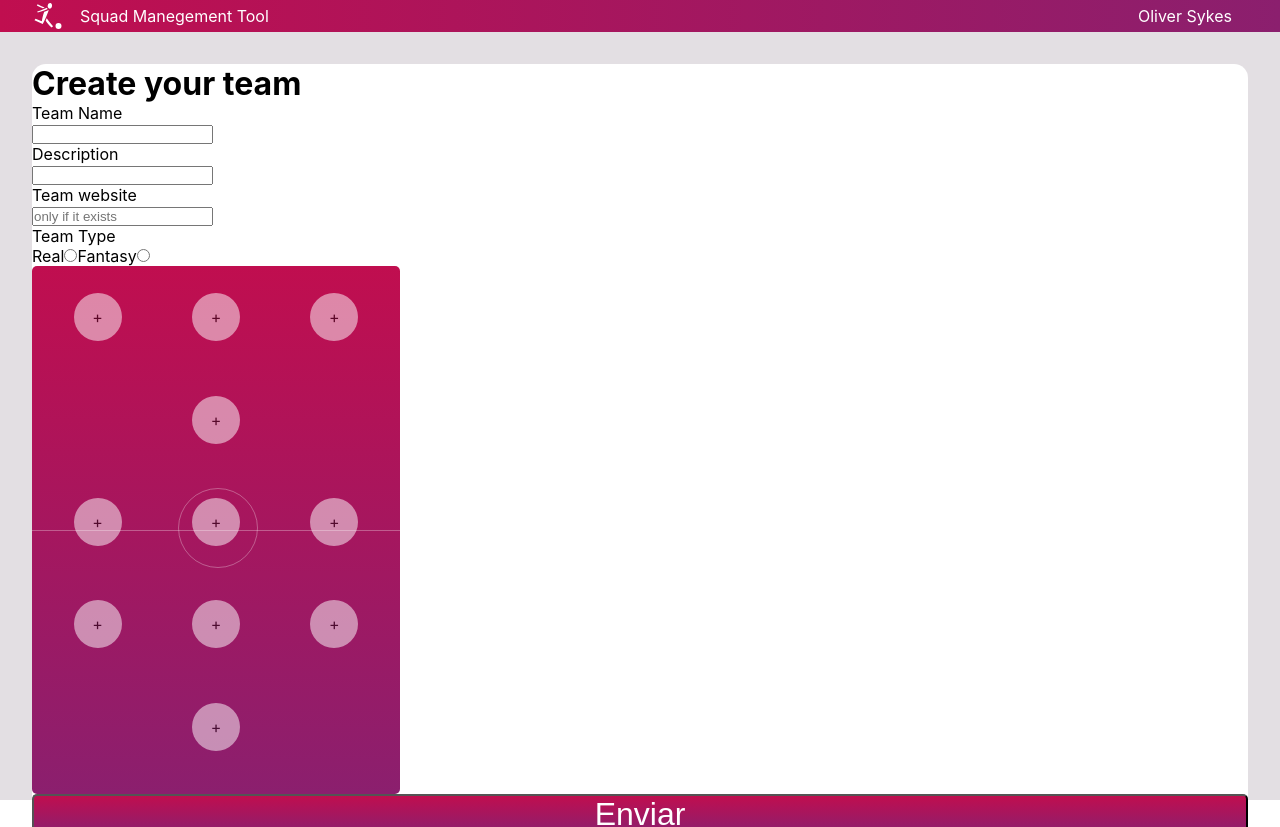
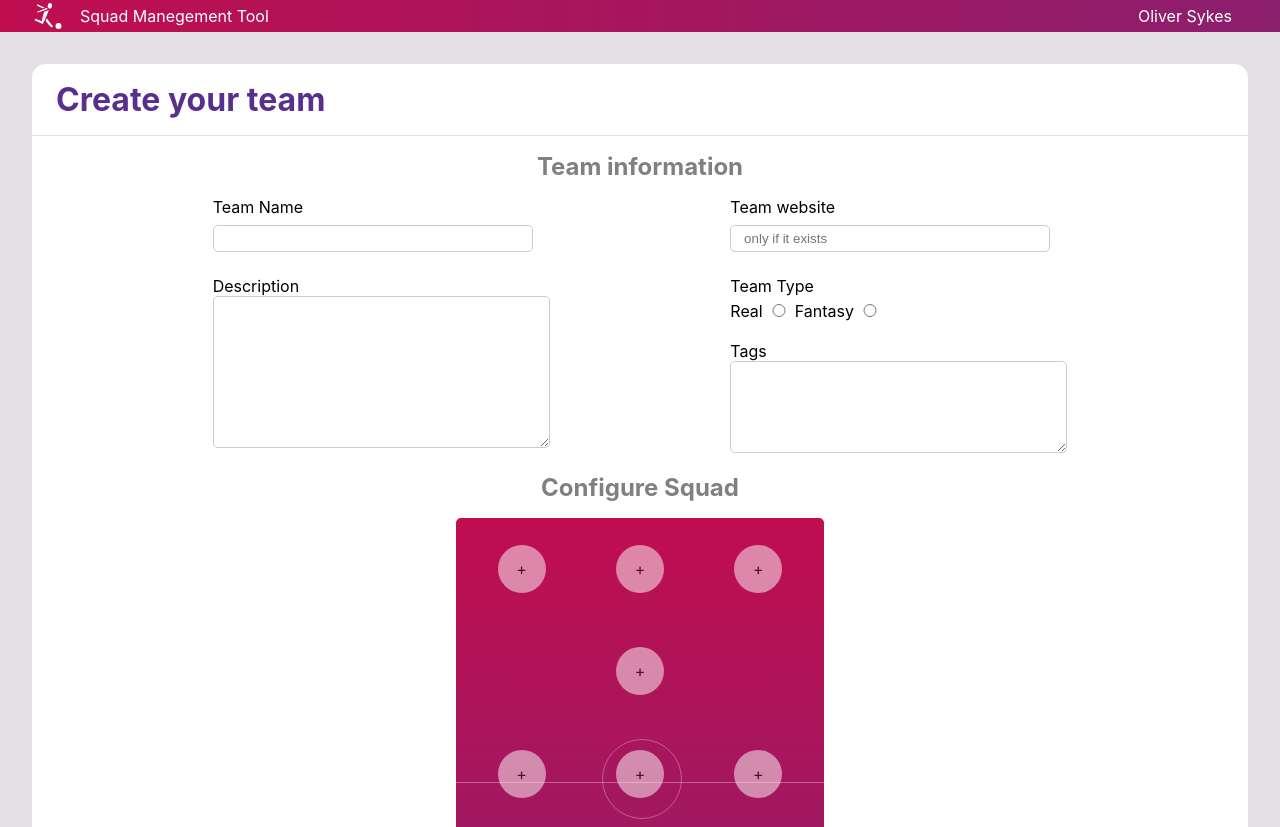
Before and after one commit to Wtheodoro/squad-management, a React (Create React App) app: page /create in a window 1280 px wide. Shown: the top 827 px of the page. Built offline with nearby package versions, Linux system fonts and the light colour scheme.

Commit message:
form style

```diff
--- a/src/pages/AddTeam/index.tsx
+++ b/src/pages/AddTeam/index.tsx
@@ -25,27 +25,31 @@ const AddTeam = () => {
       <div className="content">
         <h1>Create your team</h1>
 
-        <div className="from">
+        {/* <div className="form"> */}
 
           <form onSubmit={handleSubmit(registerTeam)}>
+          <h2>Team information</h2>
+
             <div className="team-information">
-
-              <div>
+            <div className="left">
+              <div className="label-input">
                 <label htmlFor="">Team Name</label><br/>
                 <input type="text" {...register("name")}/>
               </div>
 
-              <div>
+              <div className="label-input">
                 <label htmlFor="">Description</label><br/>
-                <input type="text" {...register("description")}/>
+                <textarea rows={10} cols={40}  {...register("description")}></textarea>
+              </div>
           </div>
 
-              <div>
+          <div className="right">
+            <div className="label-input">
                 <label htmlFor="">Team website</label><br/>
-                <input type="text" placeholder="only if it exists" {...register("website")}/>
+                <input type="url" placeholder="only if it exists" {...register("website")}/>
             </div>
 
-              <div>
+            <div className="label-input">
               <p>Team Type</p>
 
               <label htmlFor="">Real</label>
@@ -55,8 +59,18 @@ const AddTeam = () => {
               <input type="radio" value="fantasy" {...register("type")}/>
             </div>
 
+            <div className="label-input">
+                <label htmlFor="">Tags</label><br/>
+                <textarea rows={6} cols={40} {...register("website")}></textarea>
+            </div>
+          </div>
+
+
+
 
             </div>
+          <h2>Configure Squad</h2>
+
             <div className="configure-squad">
               <div className="left">
                 <ConfigureSquadField />
@@ -72,7 +86,7 @@ const AddTeam = () => {
 
         </div>
 
-      </div>
+      {/* </div> */}
       {/* <BottomBar /> */}
     </Container>
   )
--- a/src/pages/AddTeam/styles.ts
+++ b/src/pages/AddTeam/styles.ts
@@ -3,17 +3,73 @@ import styled from 'styled-components';
 export const Container = styled.div`
     box-sizing: border-box;
     background-color: rgb(227, 223,227);
-    height: 100vh;
+    min-height: 100vh;
     width: 100vw;
+
+    h1 {
+        padding: 1rem 1.5rem;
+        border-bottom: 1px solid rgb(227, 223,227);
+        color: rgb(88, 47, 140);
+    }
+
+    h2 {
+        color: #808080;
+        margin: 1rem 0;
+    }
 
     .content {
         width: 95%;
         min-height: 96%;
         margin: 2rem;
-        /* display: flex;
-        justify-content: space-evenly;
-        align-items: center; */
         background: #FFF;
         border-radius: 14px;
+
+        form {
+            display: flex;
+            flex-direction: column;
+            align-content: space-between;
+            align-items: center;
+
+            .team-information {
+                width: 100%;
+                display: flex;
+                justify-content: space-evenly;
+                /* align-items: center; */
+
+            }
+
+            .label-input:hover {
+                color: rgb(192, 14, 79);
+            }
+        }
+
+        input {
+            width: 20rem;
+            border-radius: 5px;
+            padding: 0.3rem 0.8rem;
+            margin: 0.5rem 0 1.5rem;
+            border: 1px solid #CCC;
+
+            &:focus {
+                outline-color: rgb(192, 14, 79);
+            }
+        }
+
+        input[type=radio] {
+            width: 2rem;
+        }
+
+        input[type=radio]:checked {
+            color: rgb(192, 14, 79);
+        }
+
+        textarea {
+            border-radius: 5px;
+            border: 1px solid #CCC;
+
+            &:focus {
+                outline-color: rgb(192, 14, 79);
+            }
+        }
     }
 `;
```
Lines whose indentation alone changed are shown as unchanged.
